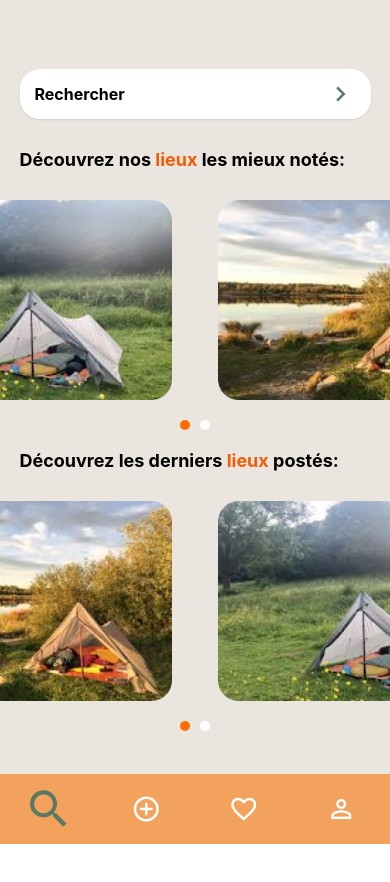
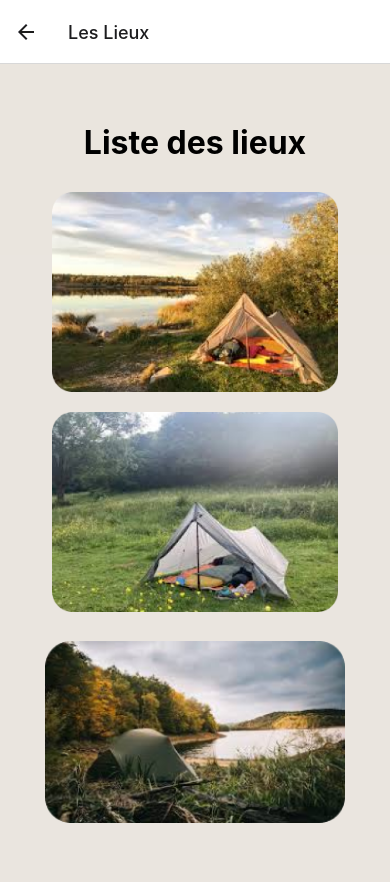
Before and after one commit to lucasleroyy/IWA_Campseeker_IG5, a React Native app: screen /ListeLieuxAdmin in a window 390 px wide. Shown: the top 882 px of the page. Before the commit the page ends 844 px from the top, so only its background shows below. Built offline with nearby package versions, Linux system fonts and the light colour scheme.

Commit message:
ajout Liste_lieux_admin

```diff
--- a/src/App_navigation.js
+++ b/src/App_navigation.js
@@ -12,6 +12,7 @@ import MesLieux from './pages/Mes_lieux_user';
 import DetailMesLieux from './pages/Detail_mes_lieux';
 import PolitiqueConfidentialite from './pages/Politique_confidentialite';
 import AccueilAdmin from './pages/Admin/Accueil_admin';
+import ListeLieuxAdmin from './pages/Admin/Liste_lieux_admin';
 
 
 const Stack = createStackNavigator();
@@ -83,6 +84,12 @@ const AppNavigator = () => {
           options={{ headerShown: true, headerBackTitle: 'Retour', title: 'Accueil Admin',}}
         />
 
+        <Stack.Screen
+          name="ListeLieuxAdmin"
+          component={ListeLieuxAdmin}
+          options={{ headerShown: true, headerBackTitle: 'Retour', title: 'Les Lieux',}}
+        />
+
 
 
       </Stack.Navigator>
--- a/src/Pages/Admin/Accueil_admin.js
+++ b/src/Pages/Admin/Accueil_admin.js
@@ -9,8 +9,8 @@ const AccueilAdmin = ({ navigation }) => {
             <ScrollView contentContainerStyle={styles.scrollContent}>
                 <Image source={require('../../../assets/Logo.png')} style={styles.logo} />
                 <Text style={styles.title}>Bienvenue cher <Text style={{ color: '#F25C05' }}>Admin</Text> !</Text>
-                <ChampRedirection label="Gérer les commentaire" targetScreen="GestionCommentaire" navigation={navigation} />
-                <ChampRedirection label="Gérer les lieux" targetScreen="GestionLieux" navigation={navigation} />
+                <ChampRedirection label="Gérer les commentaire" targetScreen="ListeLieuxAdmin" navigation={navigation} />
+                <ChampRedirection label="Gérer les lieux" targetScreen="ListeLieuxAdmin" navigation={navigation} />
                 <ChampRedirection label="Gérer les équipement" targetScreen="GestionEquipement" navigation={navigation} />
                 <ChampRedirection label="Gérer le support" targetScreen="GestionSupport" navigation={navigation} />
             </ScrollView>
--- /dev/null
+++ b/src/Pages/Admin/Liste_lieux_admin.js
@@ -0,0 +1,56 @@
+import React from 'react';
+import { ScrollView, View, Text, TouchableOpacity, StyleSheet } from 'react-native';
+import Photo from '../../components/Photo';
+
+const ListeLieuxAdmin = ({ navigation }) => {
+    const photos = [
+        { imageUrl: require('../../../assets/bivouac3.png'), id: 1 },
+        { imageUrl: require('../../../assets/bivouac.png'), id: 2 },
+        { imageUrl: require('../../../assets/bivouac4.png'), id: 3 }
+      ];
+
+    return(
+        <View style={styles.container}>
+            <ScrollView contentContainerStyle={styles.scrollContent}>
+                <Text style={styles.titre}>Liste des lieux</Text>
+                {photos.map((photo) => (
+                    <View key={photo.id} style={styles.photoContainer}>
+                        <TouchableOpacity onPress={() => navigation.navigate('PageInfoLieu', { id: photo.id })}>
+                            <Photo imageUrl={photo.imageUrl} width={300} height={200}  />
+                        </TouchableOpacity>
+                    </View>
+                ))}
+            </ScrollView>
+        </View>
+    );
+
+
+};
+
+const styles = StyleSheet.create({
+    container: {
+        flex: 1,
+        backgroundColor: 'rgba(166, 116, 55, 0.1)',
+        paddingBottom: 50,
+    },
+    scrollContent: {
+        flexGrow: 1,
+        paddingVertical: '15%',
+        alignItems: 'center',
+    },
+    titre: {
+      fontSize: 32,
+      fontWeight: 'bold',
+      textAlign: 'center',
+      marginBottom: 20,
+      color: '#000',
+    },
+    photoContainer: {
+        position: 'relative',
+        width: 300,
+        height: 200,
+        marginVertical: 10,
+    },
+});
+
+export default ListeLieuxAdmin;
--- a/src/Pages/Profil_user.js
+++ b/src/Pages/Profil_user.js
@@ -15,13 +15,7 @@ const PageProfil = ({ navigation }) => {
           <ChampRedirection label="Mon compte" targetScreen="MonCompte" navigation={navigation} />
           <ChampRedirection label="Mes lieux" targetScreen="MesLieux" navigation={navigation} />
           <ChampRedirection label="Paramètres" targetScreen="Parametres" navigation={navigation} />
-          {/* Ajouter une nouvelle option Notifications avec une icône */}
-          <ChampRedirection
-            label="Notifications"
-            targetScreen="Notifications"
-            navigation={navigation}
-            icon="bell"  // Icône de cloche
-          />
+          <ChampRedirection label="Notifications" targetScreen="Notifications" navigation={navigation} icon="bell" />
         </View>
 
         <View style={styles.section}>
```
